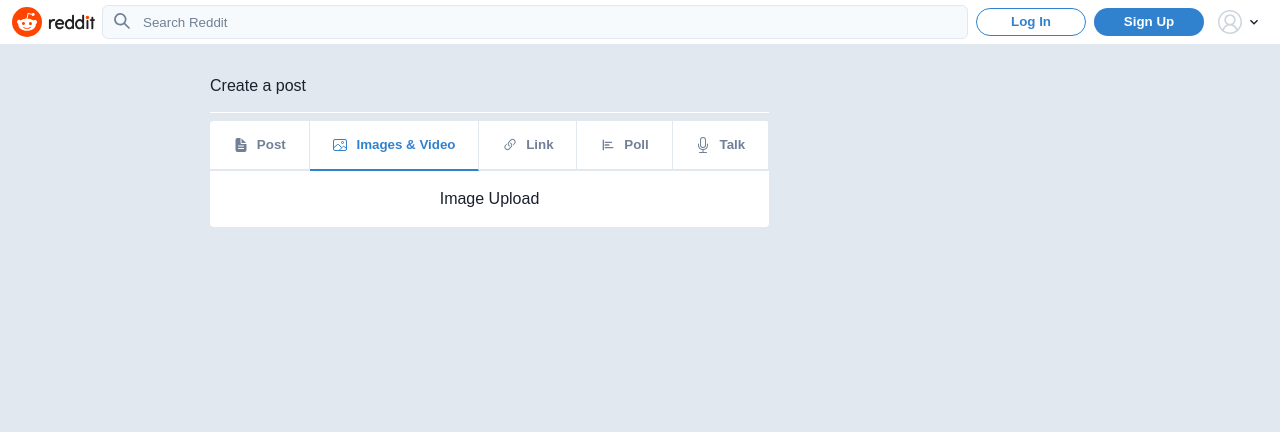
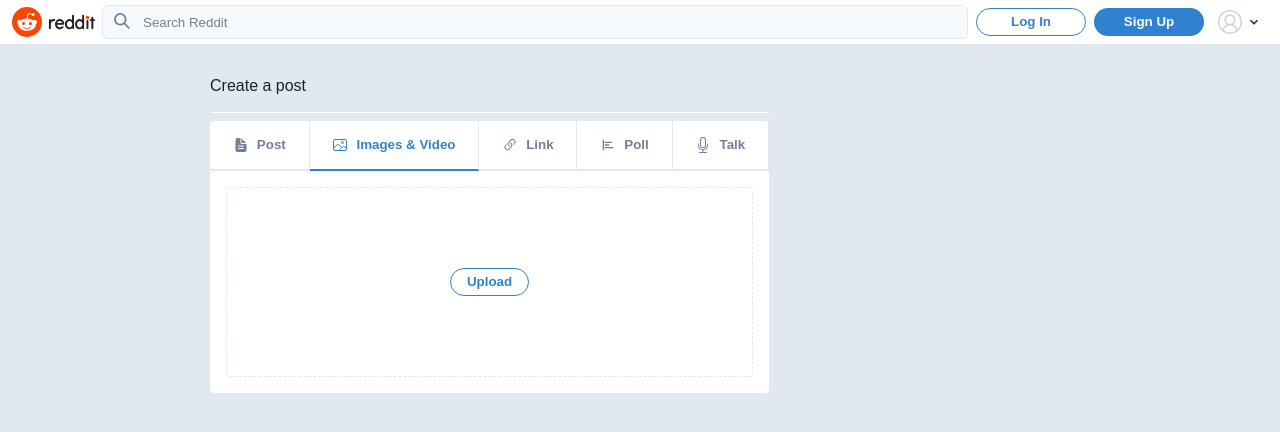
Before and after one commit to At0kSharma/posty, a Next.js app: page /r/1/submit in a window 1280 px wide. Both pictures are taken after a click on the element "Images & Video". Shown: the top 432 px of the page. Built offline with nearby package versions, Linux system fonts and the light colour scheme; no server answers.

Commit message:
Image upload

```diff
--- a/src/components/Posts/NewPostForm.tsx
+++ b/src/components/Posts/NewPostForm.tsx
@@ -1,5 +1,5 @@
 import { Flex, Icon } from "@chakra-ui/react";
-import React, { useState } from "react";
+import React, { ChangeEvent, useState } from "react";
 import { BsLink45Deg, BsMic } from "react-icons/bs";
 import { IoDocumentText, IoImageOutline } from "react-icons/io5";
 import { BiPoll } from "react-icons/bi";
@@ -49,7 +49,18 @@
 
   const handleCreatePost = async () => {};
 
-  const onSelectImage = () => {};
+  const onSelectImage = (event: ChangeEvent<HTMLInputElement>) => {
+    const reader = new FileReader();
+
+    if (event.target.files?.[0]) {
+      reader.readAsDataURL(event.target.files[0]);
+    }
+    reader.onload = (readerEvent) => {
+      if (readerEvent.target?.result) {
+        setSelectedFile(readerEvent.target.result as string);
+      }
+    };
+  };
 
   const onTextChange = (
     event: React.ChangeEvent<HTMLInputElement | HTMLTextAreaElement>
@@ -84,7 +95,14 @@
             loading={loading}
           />
         )}
-        {selectTab === "Images & Video" && <ImageUpload />}
+        {selectTab === "Images & Video" && (
+          <ImageUpload
+            selectedFile={selectedFile}
+            onSelectImage={onSelectImage}
+            setSelectedFile={setSelectedFile}
+            setSelectedTab={setSelectedTab}
+          />
+        )}
       </Flex>
     </Flex>
   );
--- a/src/components/Posts/PostForm/ImageUpload.tsx
+++ b/src/components/Posts/PostForm/ImageUpload.tsx
@@ -1,12 +1,66 @@
-import { Flex } from "@chakra-ui/react";
-import React from "react";
+import { Button, Flex, Image, Stack } from "@chakra-ui/react";
+import React, { useRef } from "react";
 
-type ImageUploadProps = {};
+type ImageUploadProps = {
+  selectedFile?: string;
+  onSelectImage: (event: React.ChangeEvent<HTMLInputElement>) => void;
+  setSelectedTab: (value: string) => void;
+  setSelectedFile: (value: string) => void;
+};
 
-const ImageUpload: React.FC<ImageUploadProps> = () => {
+const ImageUpload: React.FC<ImageUploadProps> = ({
+  selectedFile,
+  onSelectImage,
+  setSelectedFile,
+  setSelectedTab,
+}) => {
+  const selectedFileRef = useRef<HTMLInputElement>(null);
+
   return (
-    <Flex justify="center" align="center" width="100%">
-      Image Upload
+    <Flex direction="column" justify="center" align="center" width="100%">
+      {selectedFile ? (
+        <>
+          <Image src={selectedFile} maxWidth="400px" maxHeight="400px" />
+          <Stack direction="row" mt={4}>
+            <Button height="28px" onClick={() => setSelectedTab("Post")}>
+              Back to Post
+            </Button>
+            <Button
+              variant="outline"
+              height="28px"
+              onClick={() => setSelectedFile("")}
+            >
+              Remove
+            </Button>
+          </Stack>
+        </>
+      ) : (
+        <>
+          <Flex
+            justify="center"
+            align="center"
+            p={20}
+            border="1px dashed"
+            borderColor="gray.200"
+            width="100%"
+            borderRadius={4}
+          >
+            <Button
+              variant="outline"
+              height="28px"
+              onClick={() => selectedFileRef.current?.click()}
+            >
+              Upload
+            </Button>
+            <input
+              ref={selectedFileRef}
+              type="file"
+              hidden
+              onChange={onSelectImage}
+            />
+          </Flex>
+        </>
+      )}
     </Flex>
   );
 };
```
